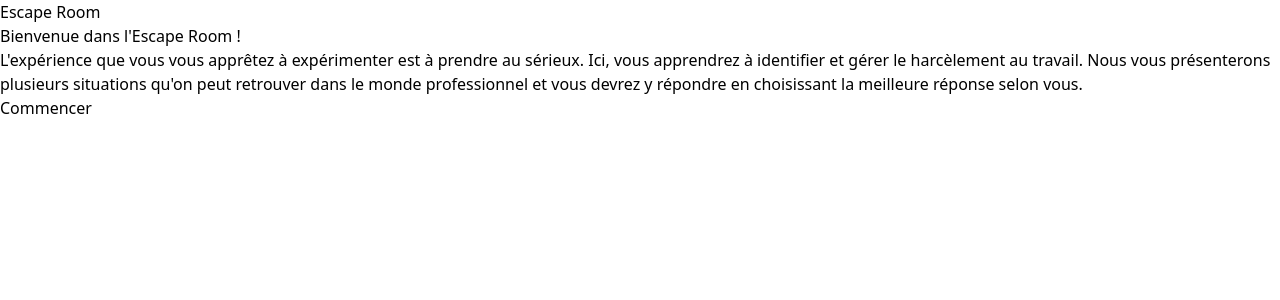
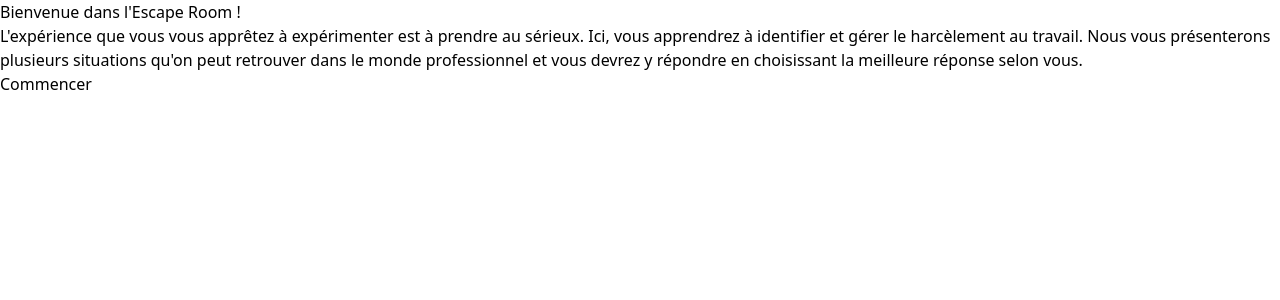
Before and after one commit to MohamedElkah/escape-game-workshop, a Vue app: page / in a window 1280 px wide. Shown: the top 300 px of the page. Built offline with nearby package versions, Linux system fonts and the light colour scheme.

Commit message:
REMOVE H1 IN APP VUE FUCK

```diff
--- a/src/App.vue
+++ b/src/App.vue
@@ -1,6 +1,5 @@
 <template>
   <div>
-    <h1>Escape Room</h1>
     <main>
       <router-view></router-view>
     </main>
```
